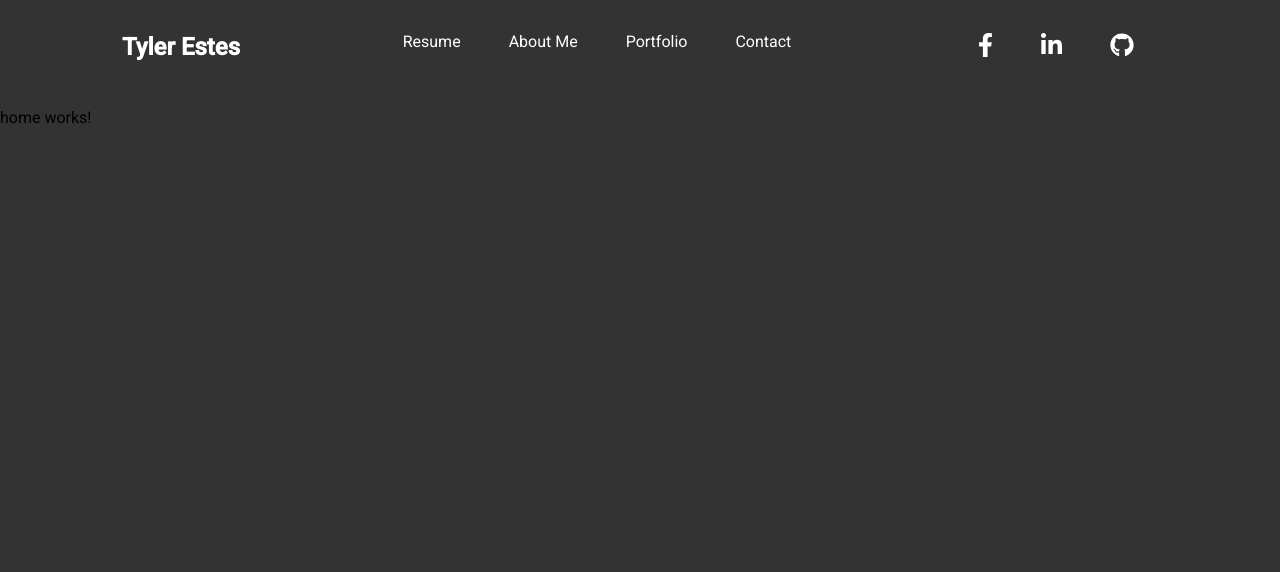
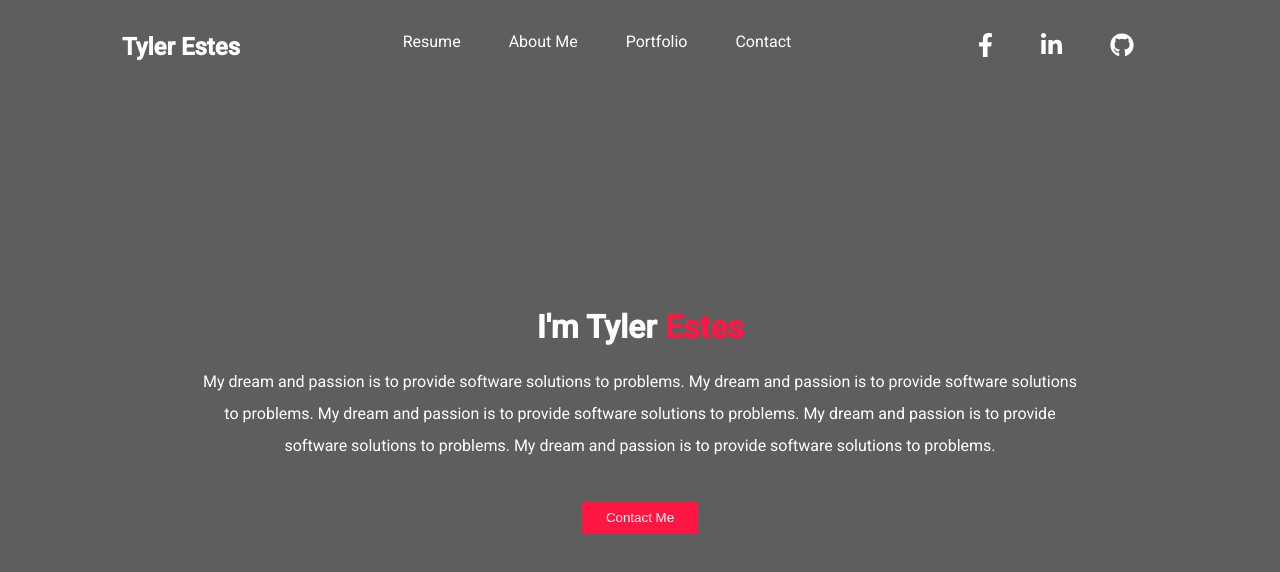
Before and after one commit to tlechess/personal-portfolio-frontend-public, an Angular app: page /home in a window 1280 px wide. Shown: the top 572 px of the page. Built offline with nearby package versions, Linux system fonts and the light colour scheme; grey boxes are pictures that could not be loaded.

Commit message:
created the landing page

```diff
--- a/src/app/components/home/home.component.css
+++ b/src/app/components/home/home.component.css
@@ -0,0 +1,46 @@
+#showcase {
+  height: 80vh;
+  width: 100vw;
+  z-index: -1;
+}
+#showcase-img:before {
+  content: "";
+  background: url("../../../assets/img/manOnLaptopPlaceHolder.jpg") no-repeat
+    center center/cover;
+  position: absolute;
+  top: 0;
+  left: 0;
+  width: 100%;
+  height: 100%;
+  opacity: 0.4;
+  z-index: -2;
+}
+
+#showcase-content {
+  display: flex;
+  flex-direction: column;
+  justify-content: center;
+  align-items: center;
+  height: 100%;
+}
+
+#showcase-content p {
+  padding: 0 5rem;
+  line-height: 2rem;
+}
+
+.container {
+  height: 100%;
+}
+
+.showcase-button {
+  margin-top: 2rem;
+}
+
+.container {
+  position: relative;
+}
+
+button {
+  z-index: 5;
+}
--- a/src/app/components/home/home.component.html
+++ b/src/app/components/home/home.component.html
@@ -1 +1,17 @@
-<p>home works!</p>
+<div id="showcase-img"></div>
+<div id="showcase">
+    <div class="container">
+        <div id="showcase-content">
+            <h1 class="text-light text-center">I'm Tyler <span class="text-primary">Estes</span></h1>
+            <p class="text-light text-center">My dream and passion is to provide software solutions to problems. My
+                dream and
+                passion is to provide
+                software solutions to problems. My dream and passion is to provide software solutions to problems. My
+                dream and passion is to provide software solutions to problems. My dream and passion is to provide
+                software solutions to problems. </p>
+            <div class="fx-center showcase-button">
+                <button (click)="contactMe()" class="btn-primary btn ">Contact Me</button>
+            </div>
+        </div>
+    </div>
+</div>
--- a/src/app/components/home/home.component.ts
+++ b/src/app/components/home/home.component.ts
@@ -1,4 +1,5 @@
 import { Component, OnInit } from '@angular/core';
+import { Router } from '@angular/router';
 
 @Component({
   selector: 'app-home',
@@ -7,9 +8,12 @@ import { Component, OnInit } from '@angular/core';
 })
 export class HomeComponent implements OnInit {
 
-  constructor() { }
+  constructor(private router: Router) { }
 
   ngOnInit(): void {
   }
 
+  contactMe() {
+    this.router.navigate(['/contact']);
+  }
 }
--- a/src/app/components/nav-bar/nav-bar.component.html
+++ b/src/app/components/nav-bar/nav-bar.component.html
@@ -1,32 +1,31 @@
 <div class="container">
     <div id="nav-bar" class="fx-r fx-btw list">
         <div id="name">
-            <h2 class="bg-dark"><a routerLink="home">Tyler Estes</a></h2>
+            <h2><a class="text-light" routerLink="home">Tyler Estes</a></h2>
         </div>
         <div id="nav-links" class="list">
             <ul class="fx-r fx-btw">
-                <li><a class="bg-dark p-1" routerLink="resume">Resume</a></li>
-                <li><a class="bg-dark p-1" routerLink="about">About Me</a></li>
-                <li><a class="bg-dark p-1" routerLink="protfolio">Portfolio</a></li>
-                <li><a class="bg-dark p-1" routerLink="contact">Contact</a></li>
+                <li><a class="text-light p-1" routerLink="resume">Resume</a></li>
+                <li><a class="text-light p-1" routerLink="about">About Me</a></li>
+                <li><a class="text-light p-1" routerLink="protfolio">Portfolio</a></li>
+                <li><a class="text-light p-1" routerLink="contact">Contact</a></li>
             </ul>
         </div>
         <div id="social-media" class="list">
             <ul class="fx-r fx-btw fx-ch">
                 <li>
                     <a href="https://www.facebook.com/tyler.estes.7127">
-                        <fa-icon class="bg-dark p-1" [icon]="faFacebookF"></fa-icon>
+                        <fa-icon class="text-light p-1" [icon]="faFacebookF"></fa-icon>
                     </a>
                 </li>
                 <li>
                     <a href="https://www.linkedin.com/in/tyler-estes-465325180">
-                        <fa-icon class="bg-dark p-1" [icon]="faLinkedinIn"></fa-icon>
+                        <fa-icon class="text-light p-1" [icon]="faLinkedinIn"></fa-icon>
                     </a>
-
                 </li>
                 <li>
                     <a href="">
-                        <fa-icon class="bg-dark p-1" [icon]="faGithub"></fa-icon>
+                        <fa-icon class="text-light p-1" [icon]="faGithub"></fa-icon>
                     </a>
                 </li>
             </ul>
--- a/src/styles.css
+++ b/src/styles.css
@@ -105,6 +105,21 @@ h6 {
   color: #fff;
 }
 
+.text-light {
+  color: #fff;
+}
+
+.text-center {
+  text-align: center;
+}
+
+.text-left {
+  text-align: left;
+}
+
+.text-primary {
+  color: var(--primary-color);
+}
 .py-1 {
   padding: 1.5rem 0;
 }
@@ -139,6 +154,11 @@ h6 {
   display: flex;
 }
 
+.fx-col {
+  display: flex;
+  flex-direction: column;
+}
+
 .fx-sa {
   justify-content: space-around;
 }
@@ -155,3 +175,36 @@ h6 {
 .fx-i-ch {
   align-self: center;
 }
+
+.fx-center {
+  justify-content: center;
+  align-items: center;
+}
+
+.btn {
+  display: inline-block;
+  border: none;
+  background: var(--dark-color);
+  color: #fff;
+  padding: 0.5rem 1.5rem;
+}
+
+.btn-light {
+  background: var(--light-color);
+}
+.btn-primary {
+  background: var(--primary-color);
+}
+.btn-secondary {
+  background: var(--secondary-color);
+}
+
+.btn-block {
+  display: block;
+  width: 100%;
+  text-align: center;
+}
+
+.btn:hover {
+  opacity: 0.9;
+}
```
